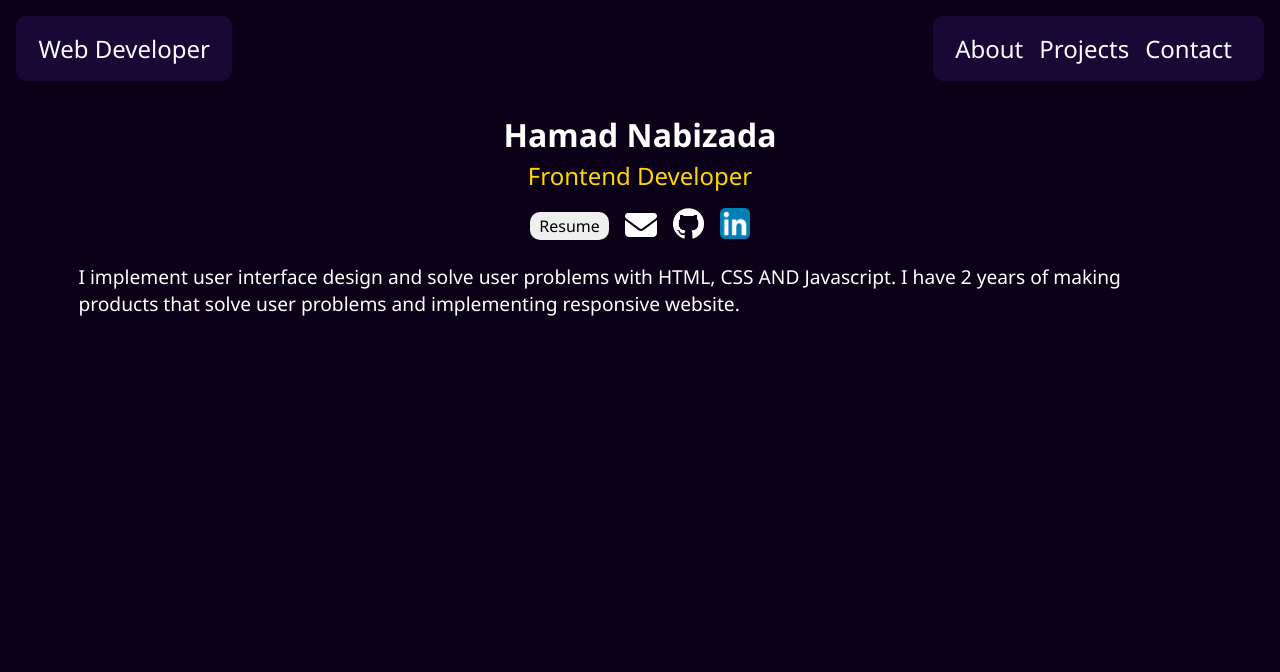
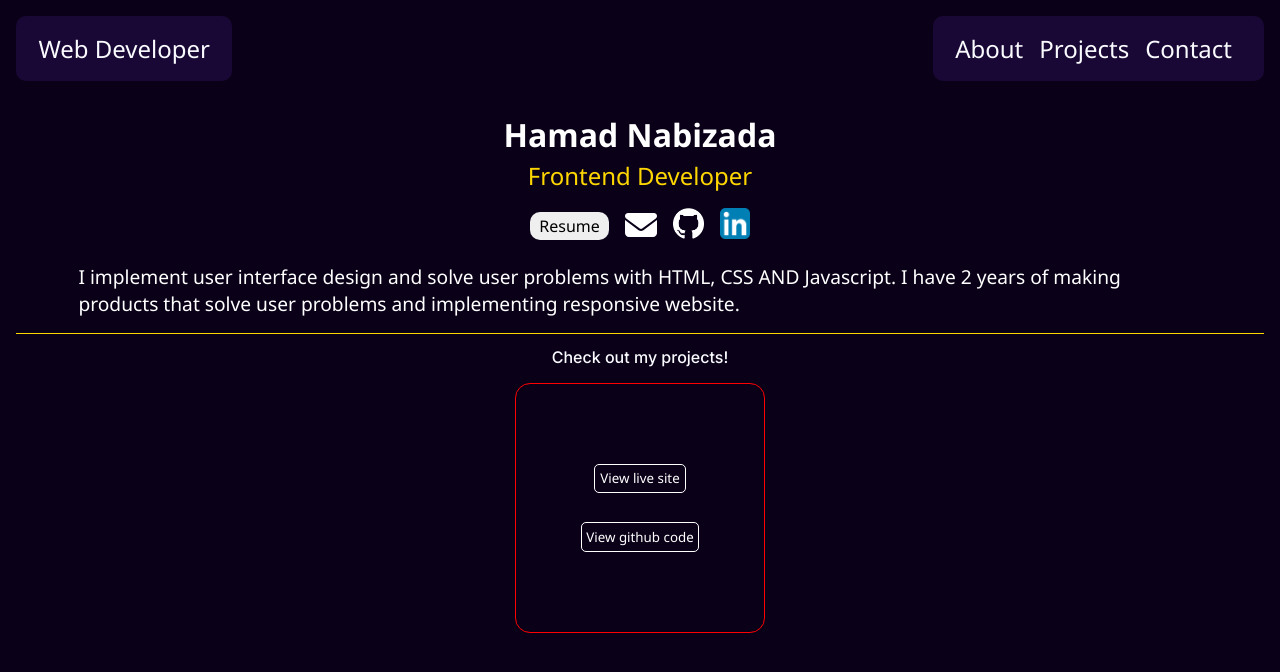
Before and after one commit to HamadNabizada/portfolio, a Next.js app: page / in a window 1280 px wide. Shown: the top 672 px of the page. Built offline with nearby package versions, Linux system fonts and the light colour scheme.

Commit message:
added project component

```diff
--- /dev/null
+++ b/components/Project.js
@@ -0,0 +1,12 @@
+import style from '../styles/Project.module.css'
+import {useState} from 'react'
+
+export default function Project(props){
+
+    return (
+        <div className={style.wrapper} >
+            <button className={style.btn}>View live site</button>
+            <button className={style.btn}>View github code</button>
+        </div>
+    )
+}
--- a/pages/index.js
+++ b/pages/index.js
@@ -1,12 +1,17 @@
 import Header from '../components/Header'
 import Hero from '../components/Hero'
 import style from '../styles/Home.module.css'
+import Project from '../components/Project'
 
 export default function Home(){
   return (
     <div className={style.home}>
       <Header />
       <Hero />
+      <div className={style.projects}>
+        <h3>Check out my projects!</h3>
+        <Project />
+      </div>
     </div>
   )
 }
--- a/styles/Home.module.css
+++ b/styles/Home.module.css
@@ -3,3 +3,17 @@
   display:flex;
   flex-direction: column;
 }
+.projects{
+  margin-top:1rem;
+  display:flex;
+  flex-direction: column;
+  justify-content: center;
+  align-items: center;
+  border-top: 1px solid gold;
+  gap:1rem;
+}
+.projects>h3{
+  padding-top:.8rem;
+  font-weight:normal;
+  font-size: 1rem;
+}
--- /dev/null
+++ b/styles/Project.module.css
@@ -0,0 +1,22 @@
+.wrapper{
+    display:flex;
+    flex-direction: column;
+    min-width:250px;
+    min-height:250px;
+    border-radius: 15px;
+    border: 1px solid red;
+    justify-content: center;
+    align-items: center;
+    gap: 1.8rem;
+}
+.btn{
+    border:1px solid white;
+    border-radius: 5px;
+    padding: .3rem;
+    color:#0a0119;
+    font-weight:normal;
+    font-family:'Segoe UI', Tahoma, Geneva, Verdana, sans-serif;
+    background-color: transparent;
+    color:white;
+    cursor: pointer;
+}
```
